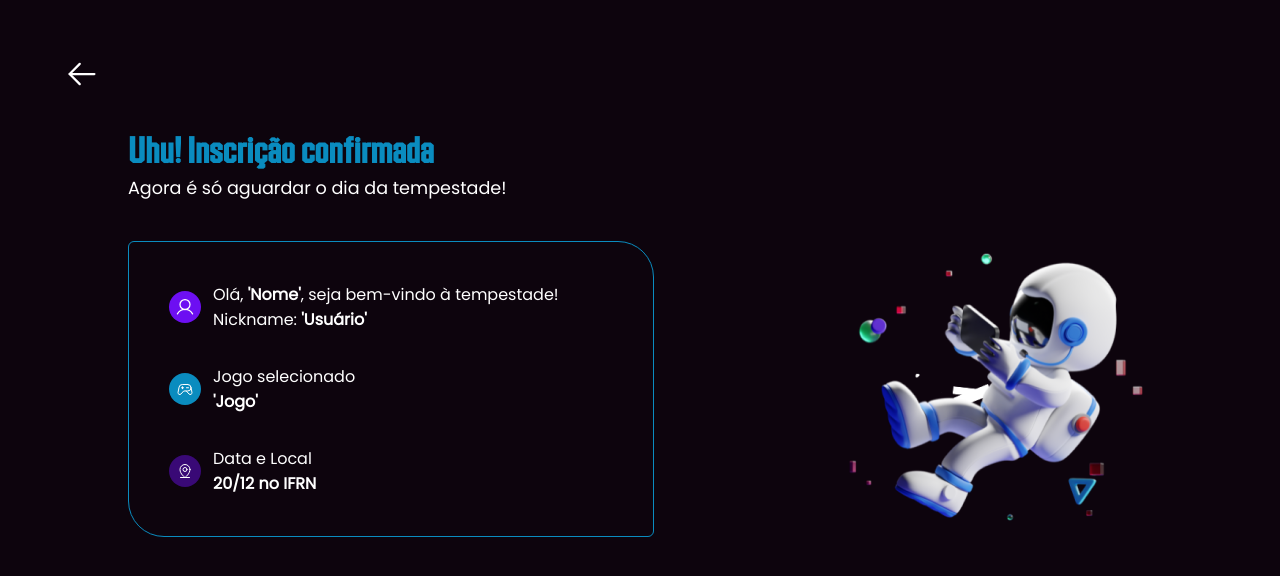
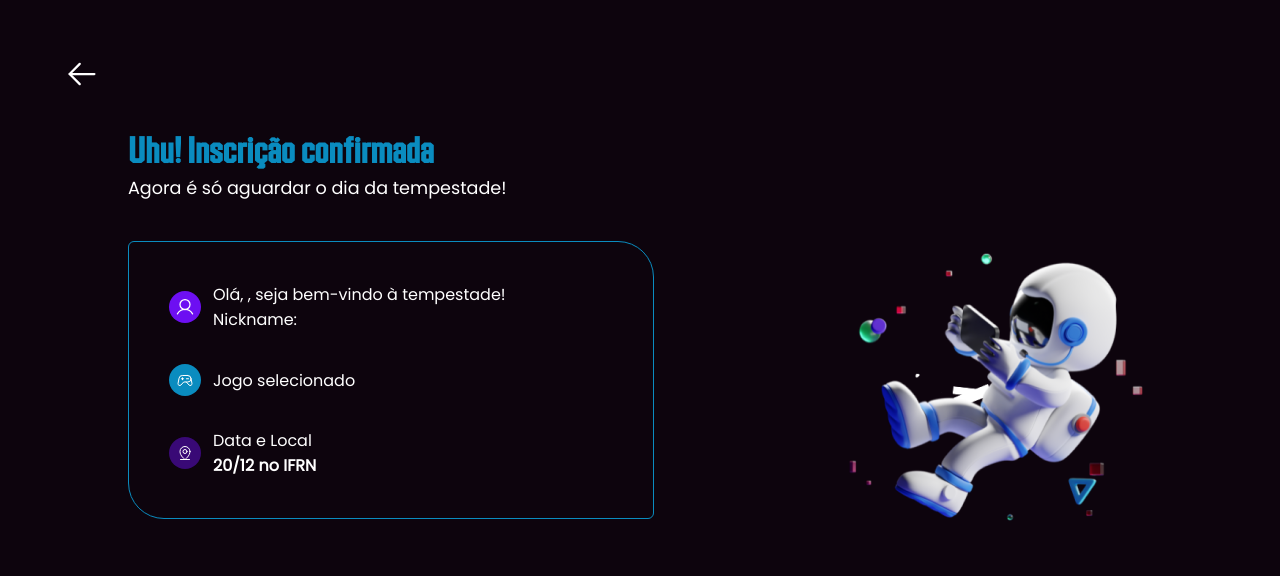
Before and after one commit to GustavoeDev/game-storm-championship-react-ts, a React (Vite) app: page /success in a window 1280 px wide. Shown: the top 576 px of the page. Built offline with nearby package versions, Linux system fonts and the light colour scheme.

Commit message:
registration context

```diff
--- a/src/App.tsx
+++ b/src/App.tsx
@@ -3,12 +3,15 @@ import { defaultTheme } from "./styles/themes/default";
 import { GlobalStyle } from "./styles/global";
 import { BrowserRouter } from "react-router-dom";
 import { Router } from "./Router";
+import { FormData } from "./contexts/FormData";
 
 export function App() {
   return (
     <ThemeProvider theme={defaultTheme}>
       <BrowserRouter>
-        <Router />
+        <FormData>
+          <Router />
+        </FormData>
       </BrowserRouter>
       <GlobalStyle />
     </ThemeProvider>
--- /dev/null
+++ b/src/contexts/FormData.tsx
@@ -0,0 +1,40 @@
+import { createContext, ReactNode, useState } from "react";
+import { useNavigate } from "react-router-dom";
+
+interface RegistrationData {
+  name: string;
+  user: string;
+  game: string;
+}
+
+interface FormDataContextType {
+  dataRegistration: RegistrationData | null;
+  createRegistrationData: (prop: RegistrationData) => void;
+}
+
+export const FormDataContext = createContext({} as FormDataContextType);
+
+interface FormDataProps {
+  children: ReactNode;
+}
+
+export function FormData({ children }: FormDataProps) {
+  const [dataRegistration, setDataRegistration] =
+    useState<RegistrationData | null>(null);
+
+  const navigate = useNavigate();
+
+  function createRegistrationData(data: RegistrationData) {
+    setDataRegistration(data);
+    navigate("/success");
+    console.log(data);
+  }
+
+  return (
+    <FormDataContext.Provider
+      value={{ dataRegistration, createRegistrationData }}
+    >
+      {children}
+    </FormDataContext.Provider>
+  );
+}
--- a/src/pages/Home/components/Form/index.tsx
+++ b/src/pages/Home/components/Form/index.tsx
@@ -14,8 +14,8 @@ import {
 
 import { games } from "../../../../Games/games";
 import { Envelope, InstagramLogo, WhatsappLogo } from "phosphor-react";
-import { useState } from "react";
-import { useNavigate } from "react-router-dom";
+import { useContext, useState } from "react";
+import { FormDataContext } from "../../../../contexts/FormData";
 
 const newFormEventValidationSchema = zod.object({
   name: zod.string().min(2).max(50),
@@ -38,10 +38,8 @@ export interface RegistrationData {
 
 export function Form() {
   const [errorAnimation, setErrorAnimation] = useState(false);
-  const [dataRegistration, setDataRegistration] =
-    useState<RegistrationData | null>(null);
 
-  console.log(dataRegistration);
+  const { createRegistrationData } = useContext(FormDataContext);
 
   const {
     register,
@@ -58,11 +56,8 @@ export function Form() {
     },
   });
 
-  const navigate = useNavigate();
-
   function handleRegistrationEvent(data: RegistrationData) {
-    setDataRegistration(data);
-    navigate("/success");
+    createRegistrationData(data);
   }
 
   function handleError() {
--- a/src/pages/Success/index.tsx
+++ b/src/pages/Success/index.tsx
@@ -9,8 +9,12 @@ import {
 
 import manRegistration from "./assets/man-registration.png";
 import { useNavigate } from "react-router-dom";
+import { useContext } from "react";
+import { FormDataContext } from "../../contexts/FormData";
 
 export function Success() {
+  const { dataRegistration } = useContext(FormDataContext);
+
   const navigate = useNavigate();
 
   function handleChangePage() {
@@ -37,10 +41,11 @@ export function Success() {
               </span>
               <div>
                 <p>
-                  Olá, <strong>'Nome'</strong>, seja bem-vindo à tempestade!
+                  Olá, <strong>{dataRegistration?.name}</strong>, seja bem-vindo
+                  à tempestade!
                 </p>
                 <p>
-                  Nickname: <strong>'Usuário'</strong>
+                  Nickname: <strong>{dataRegistration?.user}</strong>
                 </p>
               </div>
             </div>
@@ -52,7 +57,7 @@ export function Success() {
               <div>
                 <p>Jogo selecionado</p>
                 <p>
-                  <strong>'Jogo'</strong>
+                  <strong>{dataRegistration?.game}</strong>
                 </p>
               </div>
             </div>
```
